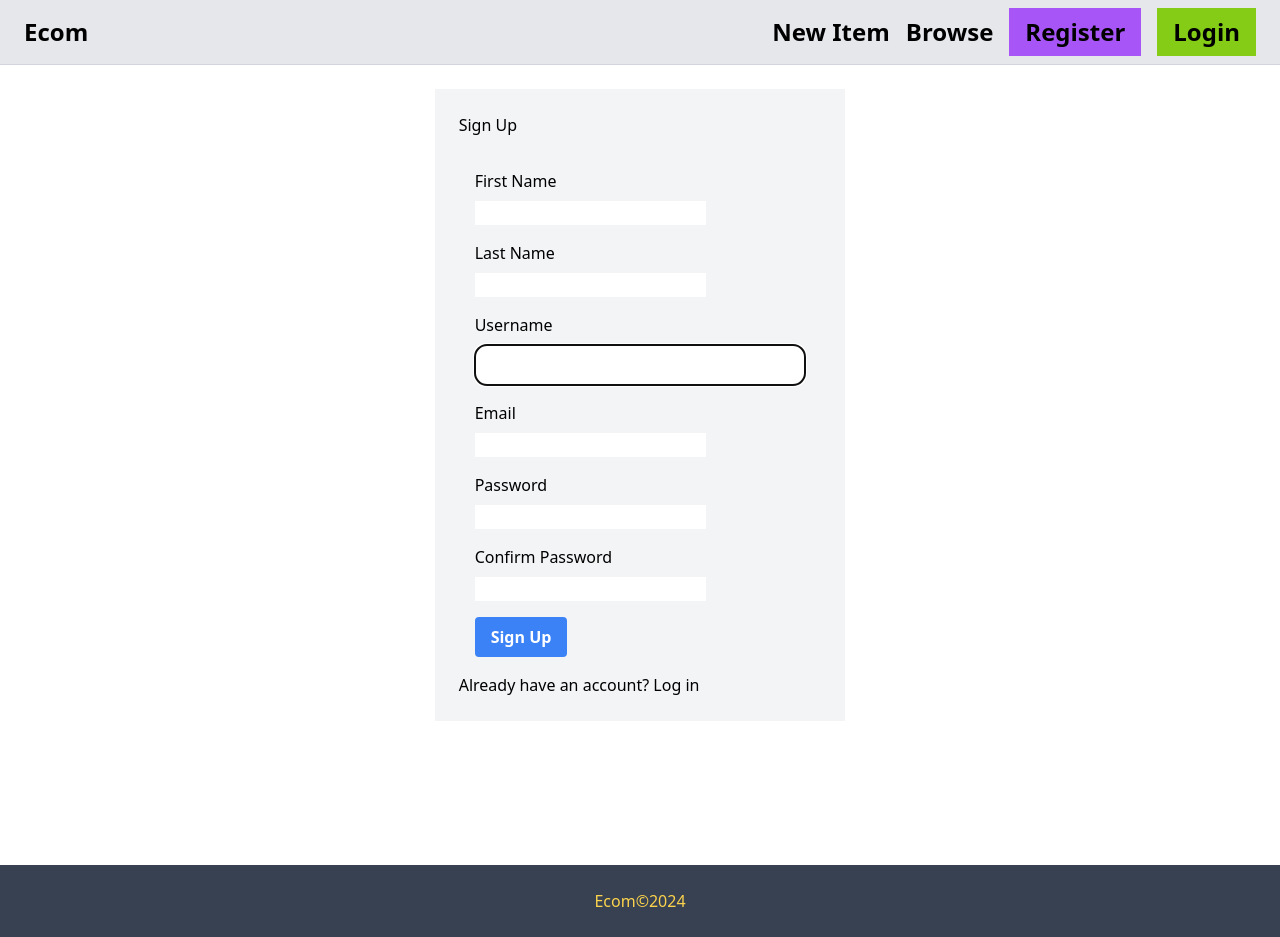
After one commit to yoel3imari/django-ecom-app, a Django app: page /signup/ in a window 1280 px wide. The commit adds this page. Run offline with Django 4.2, Linux system fonts and the light colour scheme; some libraries are stand-ins or nearby versions.

Commit message:
sign up form

```diff
--- /dev/null
+++ b/core/forms.py
@@ -0,0 +1,21 @@
+from django import forms
+from django.contrib.auth.forms import UserCreationForm
+from django.contrib.auth.models import User
+
+
+class SignUpForm(UserCreationForm):
+    first_name = forms.CharField(max_length=30, required=True)
+    last_name = forms.CharField(max_length=30, required=True)
+    email = forms.EmailField(max_length=254, help_text='Required. Inform a valid email address.')
+
+    class Meta:
+        model = User
+        fields = ('username', 'first_name', 'last_name', 'email', 'password1', 'password2')
+        widgets = {
+            'username': forms.TextInput(attrs={'class': 'py-2 px-6 rounded-xl block w-full'}),
+            'first_name': forms.TextInput(attrs={'class': 'py-2 px-6 rounded-xl block w-full'}),
+            'last_name': forms.TextInput(attrs={'class': 'py-2 px-6 rounded-xl block w-full'}),
+            'email': forms.EmailInput(attrs={'class': 'py-2 px-6 rounded-xl block w-full'}),
+            'password1': forms.PasswordInput(attrs={'class': 'py-2 px-6 rounded-xl block w-full'}),
+            'password2': forms.PasswordInput(attrs={'class': 'py-2 px-6 rounded-xl block w-full'}),
+        }
--- a/core/templates/core/base.html
+++ b/core/templates/core/base.html
@@ -14,7 +14,7 @@
         <div class="flex items-center gap-4">
              <a href='#' class="text-2xl font-bold">New Item</a>
              <a href='#' class="text-2xl font-bold">Browse</a>
-             <a href='#' class="text-2xl font-bold px-4 py-2 bg-purple-500">Register</a>
+             <a href='{% url 'core:signup' %}' class="text-2xl font-bold px-4 py-2 bg-purple-500">Register</a>
              <a href='#' class="text-2xl font-bold px-4 py-2 bg-lime-500">Login</a>
         </div>
     </nav>
--- /dev/null
+++ b/core/templates/core/signup.html
@@ -0,0 +1,57 @@
+{% extends "core/base.html" %}
+
+{% block title %}Sign Up{% endblock title %}
+
+{% block content %}
+    <div class="min-h-full flex justify-center items-center">
+        <div class="w-1/3 bg-gray-100 p-6">
+            <h2>Sign Up</h2>
+            <form method="post" class="mt-4 rounded-lg p-4">
+                {% csrf_token %}
+                {{ form.non_field_errors }}
+
+                <div class="mb-4">
+                    <label class="block mb-2">First Name</label>
+                    {{ form.first_name }}
+                    {{ form.first_name.errors }}
+                </div>
+
+                <div class="mb-4">
+                    <label class="block mb-2">Last Name</label>
+                    {{ form.last_name }}
+                    {{ form.last_name.errors }}
+
+                </div>
+
+                <div class="mb-4">
+                    <label class="block mb-2">Username</label>
+                    {{ form.username }}
+                    {{ form.username.errors }}
+                </div>
+
+                <div class="mb-4">
+                    <label class="block mb-2">Email</label>
+                    {{ form.email }}
+                    {{ form.email.errors }}
+                </div>
+
+                <div class="mb-4">
+                    <label class="block mb-2">Password</label>
+                    {{ form.password1 }}
+                    {{ form.password1.errors }}
+
+                </div>
+
+                <div class="mb-4">
+                    <label class="block mb-2">Confirm Password </label>
+                    {{ form.password2 }}
+                    {{ form.password2.errors }}
+                </div>
+
+
+                <button type="submit" class="bg-blue-500 hover:bg-blue-700 text-white font-bold py-2 px-4 rounded">Sign Up</button>
+            </form>
+            <p>Already have an account? <a href="#">Log in</a></p>
+        </div>
+    </div>
+{% endblock content %}
--- a/core/urls.py
+++ b/core/urls.py
@@ -5,4 +5,5 @@ app_name = "core"
 
 urlpatterns = [
     path('', views.index, name='index'),
+    path('signup/', views.signup, name='signup'),
 ]
--- a/core/views.py
+++ b/core/views.py
@@ -1,7 +1,7 @@
 from django.shortcuts import render
 
 from item.models import Item, Category
-
+from .forms import SignUpForm
 
 # Create your views here.
 def index(request):
@@ -12,3 +12,12 @@ def index(request):
         'items': items,
         'categories': categories
     })
+
+def signup(request):
+    if request.method == 'POST':
+        form = SignUpForm(request.POST)
+        if form.is_valid():
+            form.save()
+    else:
+        form = SignUpForm()
+    return render(request, 'core/signup.html', {'form': form})
```
